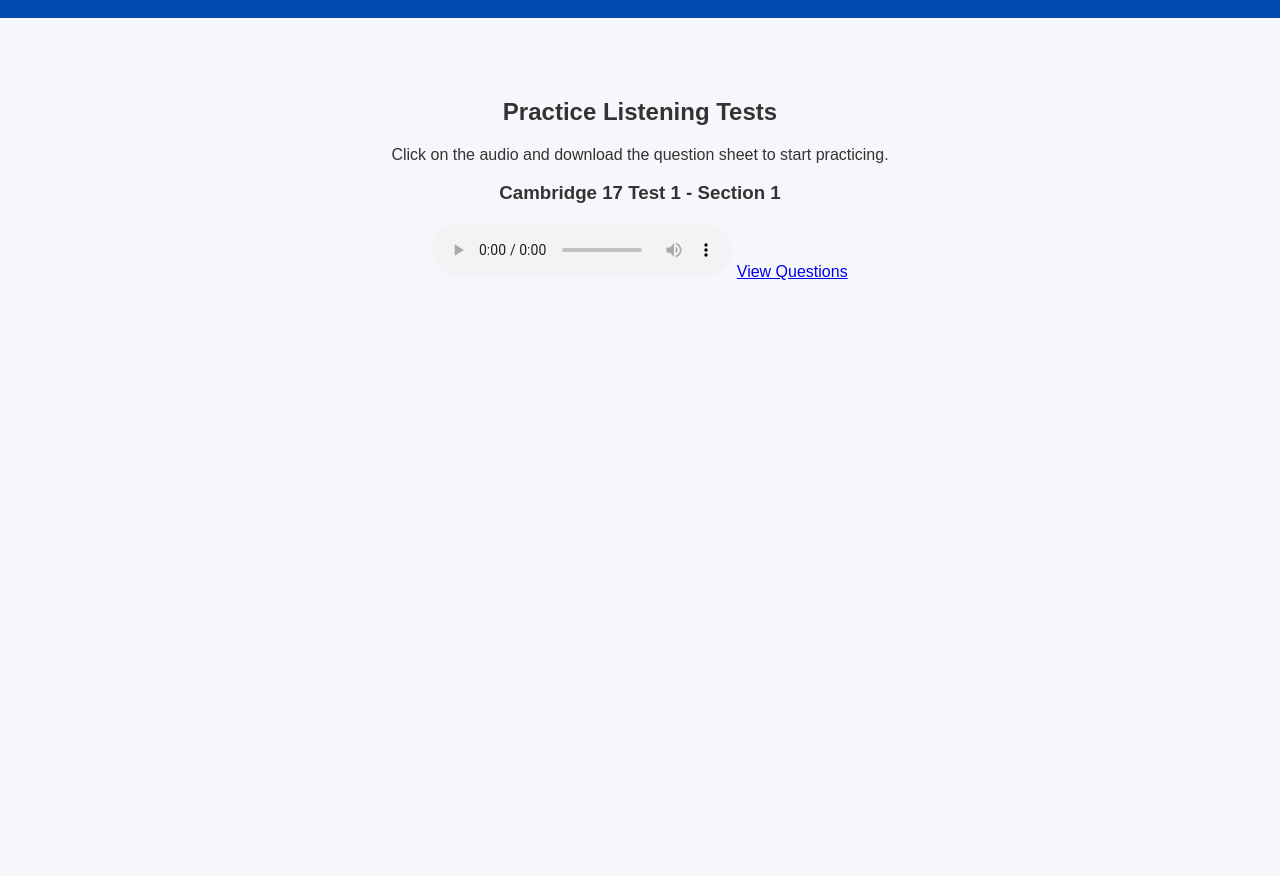
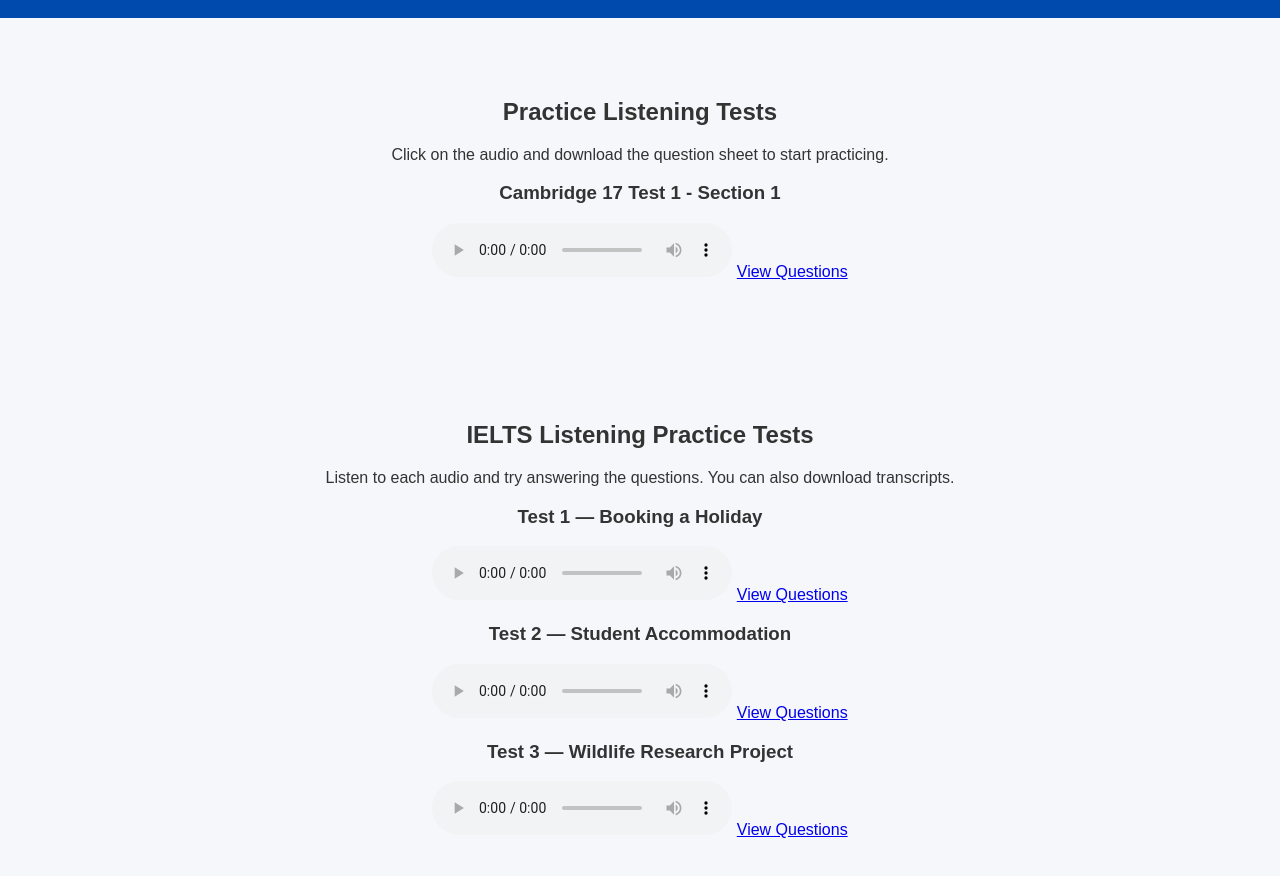
Before and after one commit to recruiterexpresstransportation-boop/ieltsprep.online, a plain HTML site: page listening.html in a window 1280 px wide. Shown: the part 120-996 px from the top of the page. Before the commit the page ends 800 px from the top, so only its background shows below. Drawn offline with Linux system fonts and the light colour scheme.

Commit message:
Update listening.html

```diff
--- a/listening.html
+++ b/listening.html
@@ -32,3 +32,34 @@
   </main>
 </body>
 </html>
+<main>
+  <section class="materials">
+    <h2>IELTS Listening Practice Tests</h2>
+    <p>Listen to each audio and try answering the questions. You can also download transcripts.</p>
+
+    <div class="material">
+      <h3>Test 1 — Booking a Holiday</h3>
+      <audio controls>
+        <source src="https://ielts-up.com/listening/audio/ielts-listening-sample-1.mp3" type="audio/mpeg">
+        Your browser does not support the audio element.
+      </audio>
+      <a href="https://ielts-up.com/listening/ielts-listening-sample-1.html" target="_blank">View Questions</a>
+    </div>
+
+    <div class="material">
+      <h3>Test 2 — Student Accommodation</h3>
+      <audio controls>
+        <source src="https://ielts-up.com/listening/audio/ielts-listening-sample-2.mp3" type="audio/mpeg">
+      </audio>
+      <a href="https://ielts-up.com/listening/ielts-listening-sample-2.html" target="_blank">View Questions</a>
+    </div>
+
+    <div class="material">
+      <h3>Test 3 — Wildlife Research Project</h3>
+      <audio controls>
+        <source src="https://ielts-up.com/listening/audio/ielts-listening-sample-3.mp3" type="audio/mpeg">
+      </audio>
+      <a href="https://ielts-up.com/listening/ielts-listening-sample-3.html" target="_blank">View Questions</a>
+    </div>
+  </section>
+</main>
```
